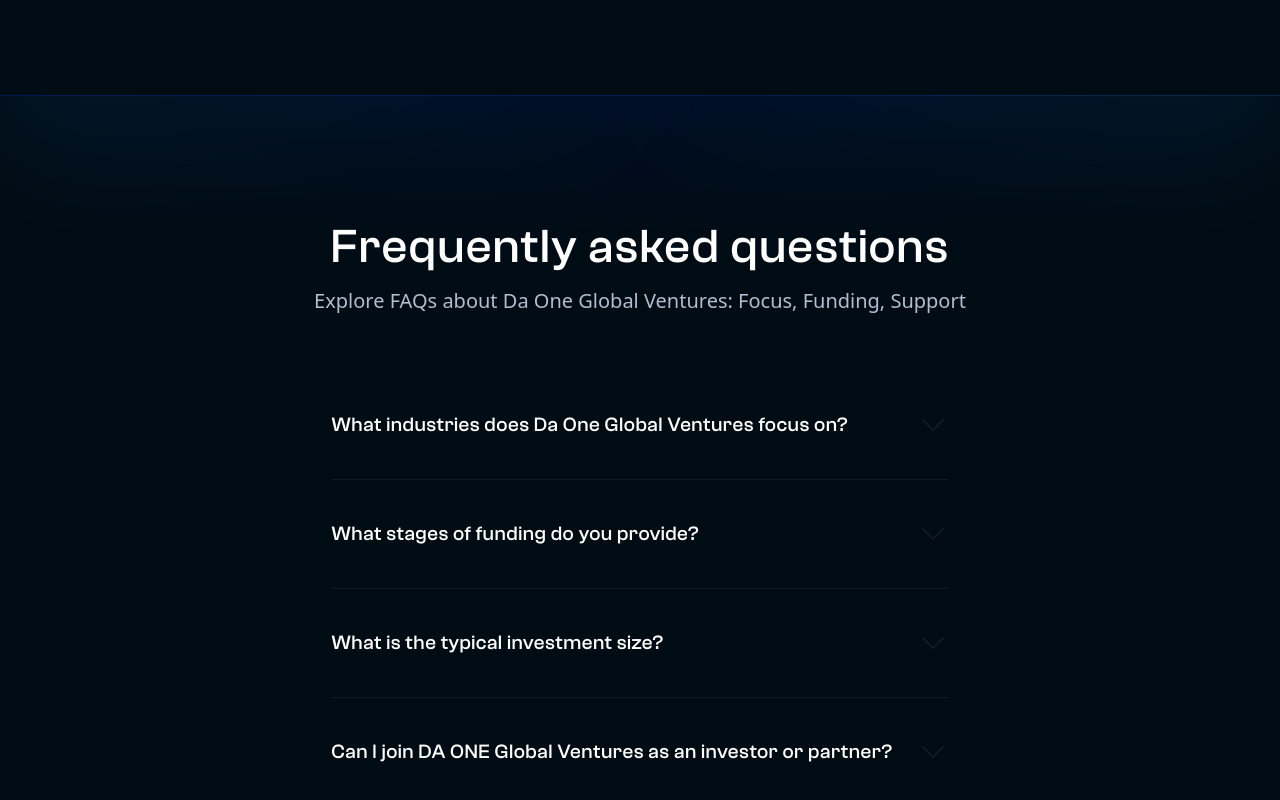
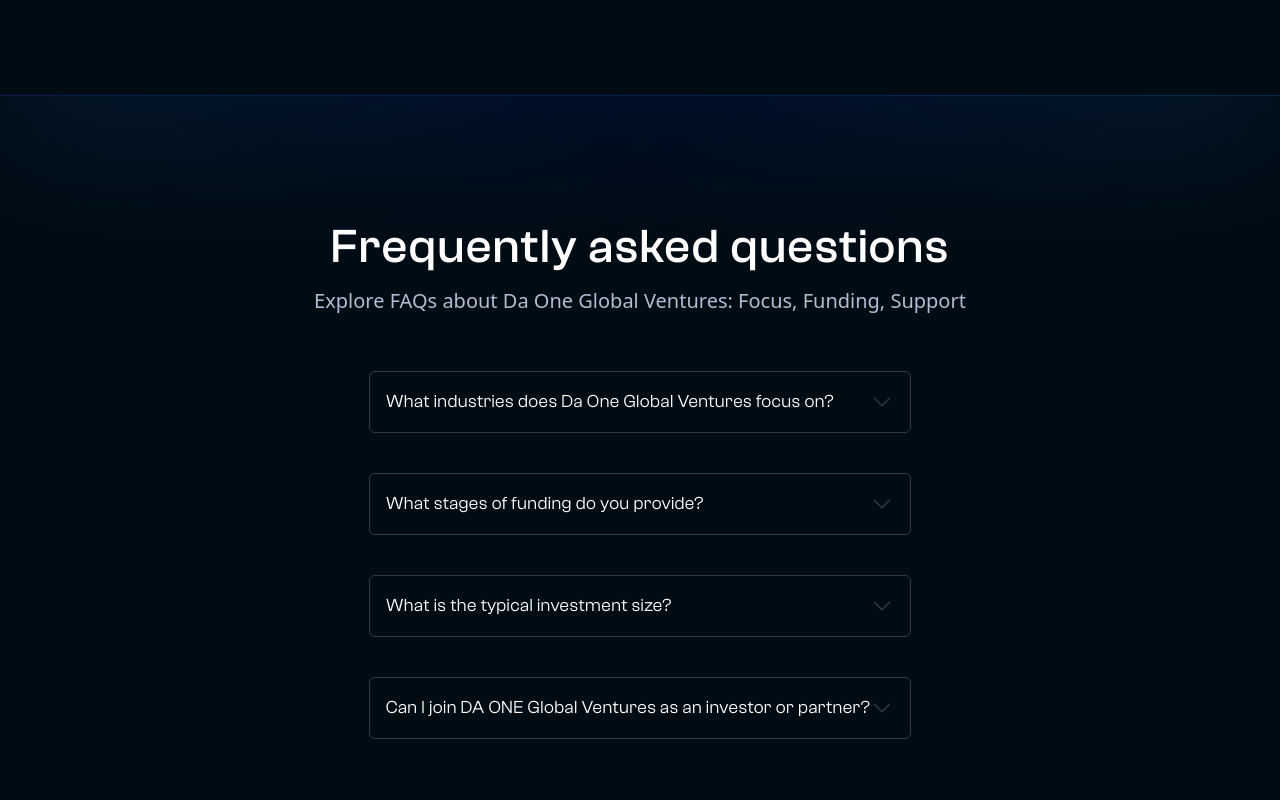
Before and after one commit to whatastorytech/daone, a SvelteKit app: page / in a window 1280 px wide. Shown: the part 2234-3034 px from the top of the page. Built offline with nearby package versions, Linux system fonts and the light colour scheme.

Commit message:
Fix: FAQ toggle

```diff
--- a/src/components/FAQ.svelte
+++ b/src/components/FAQ.svelte
@@ -47,14 +47,14 @@
 			<p class="text-xl">
 				Explore FAQs about Da One Global Ventures: Focus, Funding, Support
 			</p>
-        <dl class="mt-0 lg:mt-10 space-y-6 lg:space-y-10 divide-y divide-gray-900">
+        <dl class="mt-10 space-y-6 lg:space-y-10 [&>div]:border [&>div]:border-blue-50/20 [&>div]:rounded-md [&>div]:p-4">
             {#each faqItems as faqItem, index (faqItem.question)}
-                <div class="faq-item pt-6 lg:pt-10">
+                <div class="faq-item">
                     <dt>
                         <button type="button" class="faq-ques flex w-full items-start justify-between text-left text-gray-900" on:click={() => toggleAccordion(index)}>
-                        <span class="text-white text-xl font-medium font-cg tracking-wide">{faqItem.question}</span>
-                        <span class="ml-6 flex h-7 items-center">
-                        <svg class="w-6 h-6 lg:w-8 lg:h-8" fill="none" viewBox="0 0 24 24" stroke-width="1.5"
+                            <span class="text-white text-lg font-cg tracking-wide">{faqItem.question}</span>
+                            <span class="flex h-7 items-center">
+                                <svg class="w-6 h-6 text-blue-50/20" fill="none" viewBox="0 0 24 24" stroke-width="1.5"
                                     stroke="currentColor">
                                     <path class="{faqItem.isOpen ? 'chevronUpIcon' : 'chevronDownIcon'}" stroke-linecap="round" stroke-linejoin="round"
                                     d="M19.5 8.25l-7.5 7.5-7.5-7.5" />
```
Lines whose indentation alone changed are shown as unchanged.
